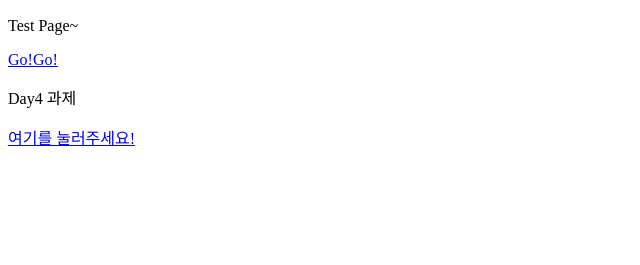
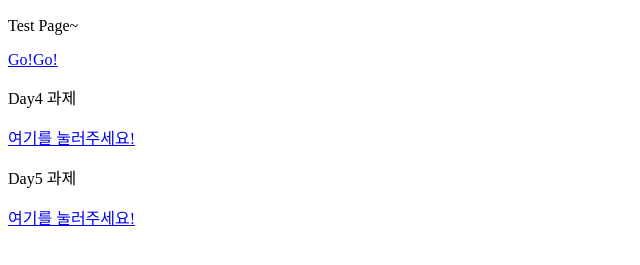
Before and after one commit to eunji03/eunji03.github.io, a plain HTML site: page index.html in a window 1280 px wide. Shown: the part 127-392 px from the top of the page, without its empty margins (0-640 px from the left). Drawn offline with Linux system fonts and the light colour scheme.

Commit message:
Update index.html

```diff
--- a/index.html
+++ b/index.html
@@ -10,5 +10,8 @@
   <p>Day4 과제</p>
   <a href="https://github.com/eunji03/eunji03.github.io/blob/main/Chapter3.md">여기를 눌러주세요!</a>
 
+   <p>Day5 과제</p>
+  <a href="https://github.com/eunji03/eunji03.github.io/blob/main/Day5.md">여기를 눌러주세요!</a>
+
 </body>
 </html>
```
